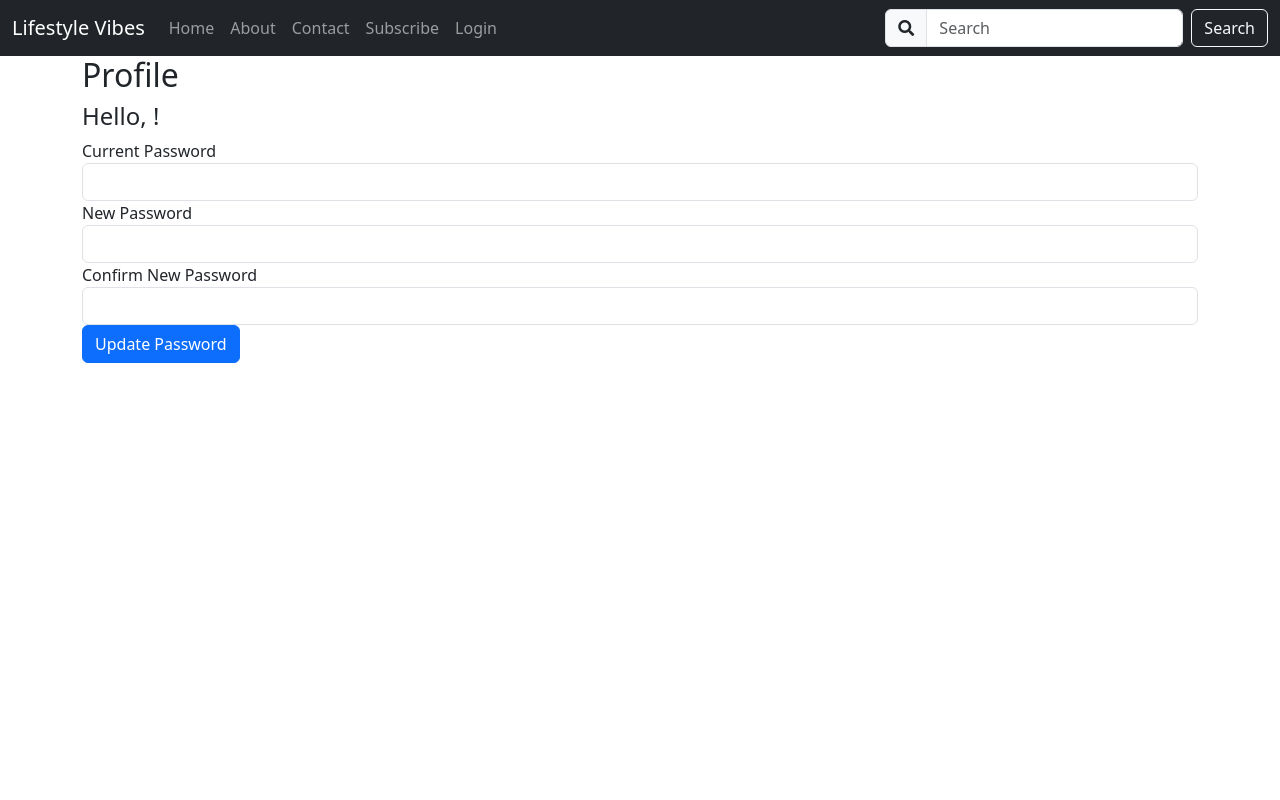
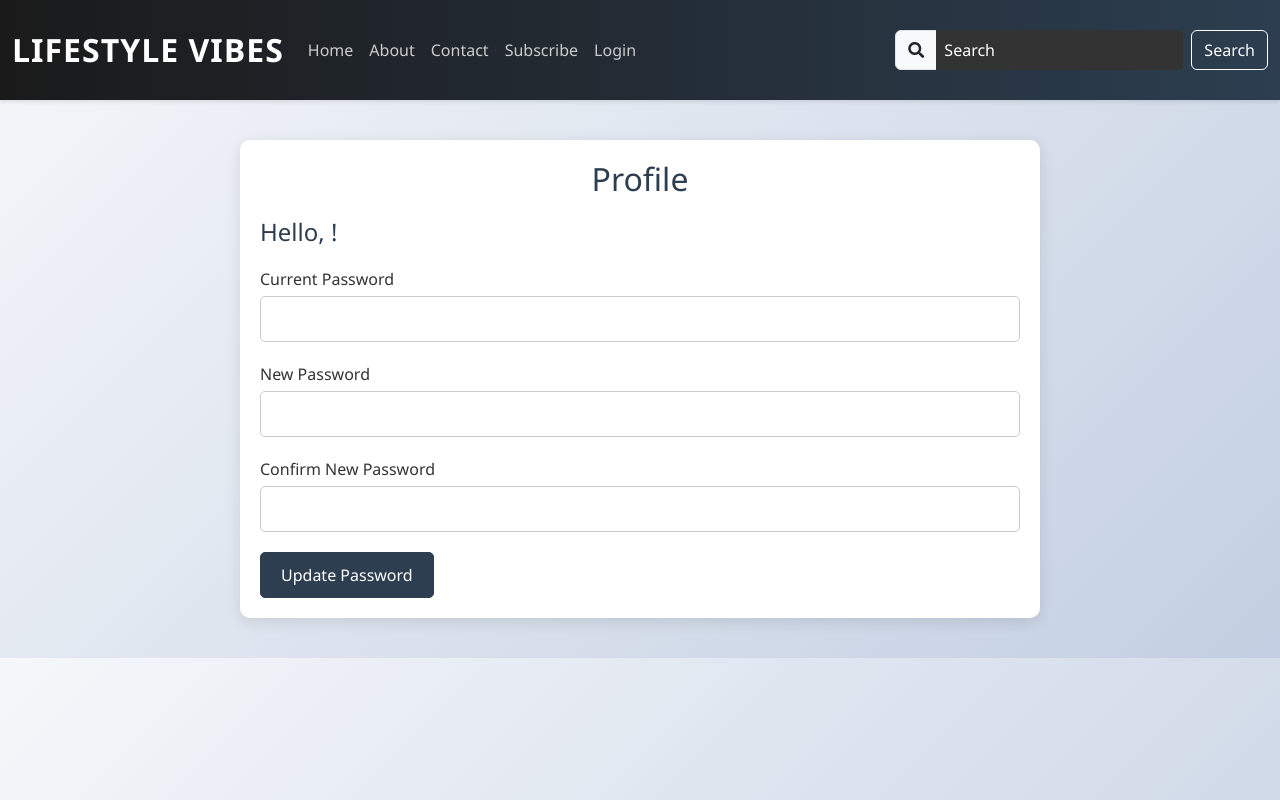
Before and after one commit to pobo0/UAS_Frontend_kelompok10, a website: page frontend/views/profile.html in a window 1280 px wide. Drawn offline with nearby package versions, Linux system fonts and the light colour scheme; some packages are replaced by stand-ins of ours; files that its build step writes are made by us from their sources.

Commit message:
perbaiki ref

```diff
--- /dev/null
+++ b/frontend/css/profile.css
@@ -0,0 +1,153 @@
+/* Body */
+body {
+    background: linear-gradient(135deg, #f5f7fa 0%, #c3cfe2 100%);
+    height: auto;
+    font-family: 'Segoe UI', Tahoma, Geneva, Verdana, sans-serif;
+    overflow-y: auto;
+    overflow-x: hidden;
+    margin: 0;
+    padding: 0;
+}
+
+/* Navbar */
+.navbar {
+    box-shadow: 0 2px 4px rgba(0, 0, 0, 0.1);
+    background: linear-gradient(to right, #1a1a1a, #2c3e50) !important;
+    height: 100px;
+}
+
+.navbar-brand {
+    font-size: 2rem;
+    font-weight: bold;
+    color: #fff !important;
+    text-transform: uppercase;
+    letter-spacing: 1px;
+}
+
+.nav-link {
+    font-weight: 500;
+    transition: color 0.3s ease;
+    color: #ccc !important;
+}
+
+.nav-link:hover {
+    color: #ffffff !important;
+}
+
+.navbar .form-control {
+    background-color: #333;
+    color: white;
+    border: none;
+    padding: 0.5rem;
+}
+
+.navbar .form-control::placeholder {
+    color: #ffffff;
+}
+
+.navbar .btn-outline-light {
+    color: white;
+    border-color: #ffffff;
+}
+
+.navbar .btn-outline-light:hover {
+    background-color: #333;
+    color: white;
+}
+
+/* Footer */
+footer {
+    font-family: 'Segoe UI', Tahoma, Geneva, Verdana, sans-serif;
+    padding: 20px;
+    box-shadow: 0 2px 4px rgba(0, 0, 0, 0.1);
+    background: linear-gradient(to right, #1a1a1a, #2c3e50) !important;
+    color: white;
+    text-align: center;
+}
+
+.social-icons a {
+    color: white;
+    margin: 0 10px;
+    font-size: 1.5em;
+}
+
+.social-icons a:hover {
+    color: #0059ff;
+}
+
+footer small a {
+    color: #ccc;
+    margin: 0 5px;
+    text-decoration: none;
+}
+
+footer small a:hover {
+    text-decoration: underline;
+}
+
+/* Existing Styles in profile.css */
+.container {
+    max-width: 800px;
+    margin: 40px auto;
+    padding: 20px;
+    background: white;
+    border-radius: 10px;
+    box-shadow: 0 4px 15px rgba(0, 0, 0, 0.1);
+}
+
+h2 {
+    color: #2c3e50;
+    margin-bottom: 20px;
+    text-align: center;
+}
+
+h4 {
+    color: #2c3e50;
+    margin-bottom: 20px;
+}
+
+.form-group {
+    margin-bottom: 20px;
+}
+
+.form-group label {
+    display: block;
+    margin-bottom: 5px;
+    color: #333;
+}
+
+.form-control {
+    width: 100%;
+    padding: 10px;
+    border: 1px solid #ccc;
+    border-radius: 5px;
+}
+
+.btn-primary {
+    background-color: #2c3e50;
+    border-color: #2c3e50;
+    color: white;
+    padding: 10px 20px;
+    border-radius: 5px;
+    transition: background-color 0.3s ease;
+}
+
+.btn-primary:hover {
+    background-color: #1a1a1a;
+}
+
+#usernameMenu span {
+    color: #fff;
+}
+
+#logoutMenu a {
+    color: #fff;
+}
+
+#subscribeMenu a {
+    color: #fff;
+}
+
+#subscribeMenu a[style*="pointer-events: none"] {
+    color: gray !important;
+}
--- a/frontend/views/profile.html
+++ b/frontend/views/profile.html
@@ -7,6 +7,7 @@
     <title>Profile</title>
     <link href="https://cdn.jsdelivr.net/npm/bootstrap@5.3.3/dist/css/bootstrap.min.css" rel="stylesheet">
     <link rel="stylesheet" href="https://cdnjs.cloudflare.com/ajax/libs/font-awesome/5.15.4/css/all.min.css">
+    <link rel="stylesheet" href="css/profile.css">
     <!-- Scripts -->
     <script src="https://ajax.googleapis.com/ajax/libs/angularjs/1.8.2/angular.min.js"></script>
     <script src="https://ajax.googleapis.com/ajax/libs/angularjs/1.8.2/angular-route.min.js"></script>
```
Also changed, not shown: frontend/views/about.html (+2 -2 lines), frontend/views/contact.html (+1 -1 lines), frontend/views/index.html (+3 -3 lines).
